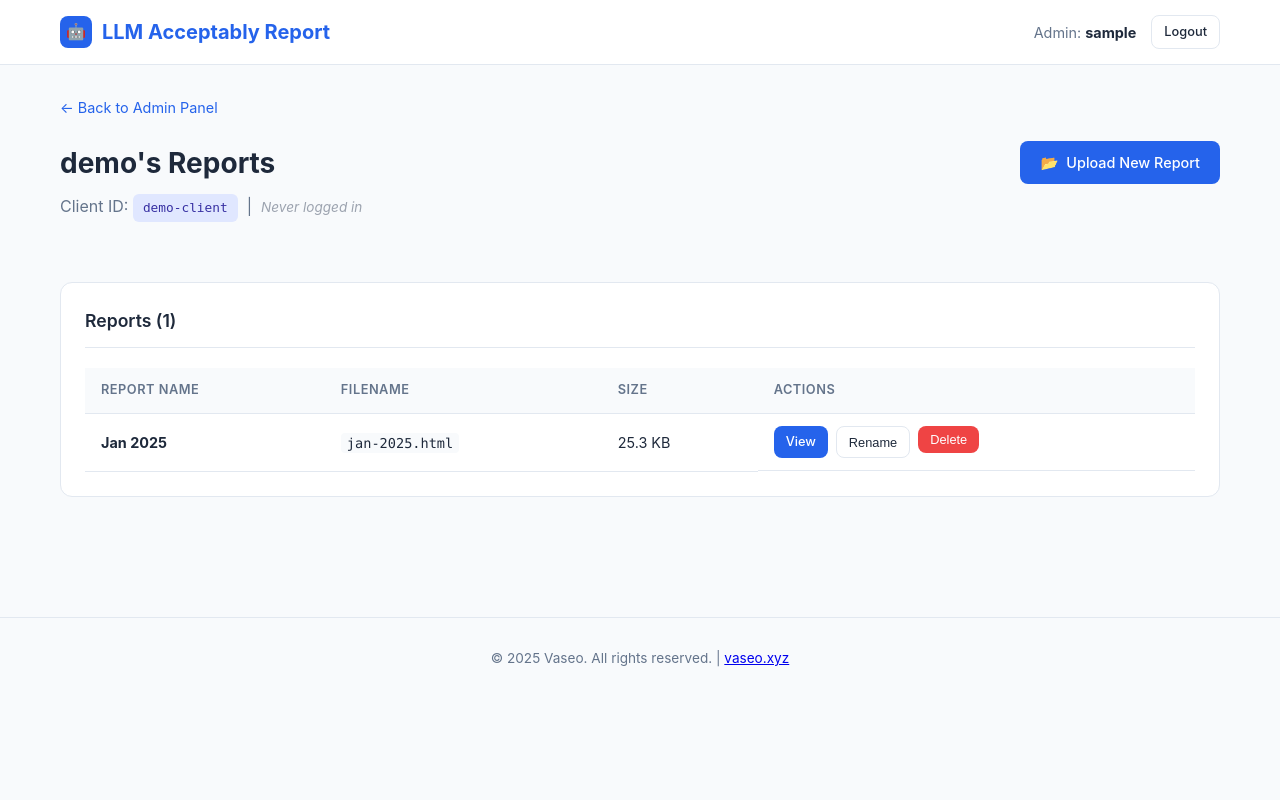
After one commit to Chef-jonka/vaseo.xyz, a Flask app: page /admin/client/demo-client in a window 1280 px wide. The commit adds this page. Run offline with Flask 3, Linux system fonts and the light colour scheme; the visitor is signed in with stand-in values (Sample User, id 1); data comes from the database, SQL or seed files in the repository.

Commit message:
Add admin features: report count, last login, view/edit/delete reports
- Show report count per client in admin panel
- Track and display last login time for clients
- Add client reports page with view/rename/delete actions
- Add modal for renaming reports
- New admin_client.html template

Co-Authored-By: Claude Opus 4.5 <noreply@anthropic.com>

```diff
--- a/tools/llm-acceptably-report/app.py
+++ b/tools/llm-acceptably-report/app.py
@@ -58,9 +58,16 @@ def init_db():
             password_hash TEXT NOT NULL,
             client_id TEXT,
             is_admin INTEGER DEFAULT 0,
-            created_at TIMESTAMP DEFAULT CURRENT_TIMESTAMP
+            created_at TIMESTAMP DEFAULT CURRENT_TIMESTAMP,
+            last_login TIMESTAMP
         )
     ''')
+
+    # Add last_login column if it doesn't exist (for existing databases)
+    try:
+        cursor.execute('ALTER TABLE users ADD COLUMN last_login TIMESTAMP')
+    except sqlite3.OperationalError:
+        pass  # Column already exists
 
     # Check if demo user exists
     cursor.execute('SELECT id FROM users WHERE username = ?', ('demo',))
@@ -97,13 +104,22 @@ def get_user(username):
     return user
 
 def get_all_clients():
-    """Get all non-admin users."""
+    """Get all non-admin users with report counts."""
     conn = get_db()
     cursor = conn.cursor()
-    cursor.execute('SELECT id, username, client_id, created_at FROM users WHERE is_admin = 0 ORDER BY created_at DESC')
+    cursor.execute('SELECT id, username, client_id, created_at, last_login FROM users WHERE is_admin = 0 ORDER BY created_at DESC')
     clients = cursor.fetchall()
     conn.close()
-    return clients
+
+    # Add report count for each client
+    clients_with_reports = []
+    for client in clients:
+        client_dict = dict(client)
+        reports = get_client_reports(client['client_id'])
+        client_dict['report_count'] = len(reports)
+        clients_with_reports.append(client_dict)
+
+    return clients_with_reports
 
 def create_user(username, password, client_id, is_admin=False):
     """Create a new user."""
@@ -213,6 +229,14 @@ def login():
             session['username'] = user['username']
             session['client_id'] = user['client_id']
             session['is_admin'] = bool(user['is_admin'])
+
+            # Update last login time
+            conn = get_db()
+            cursor = conn.cursor()
+            cursor.execute('UPDATE users SET last_login = ? WHERE id = ?',
+                         (datetime.now().strftime('%Y-%m-%d %H:%M:%S'), user['id']))
+            conn.commit()
+            conn.close()
 
             flash(f'Welcome back, {username}!', 'success')
 
@@ -424,6 +448,98 @@ def admin():
                          error=error,
                          success=success)
 
+@app.route('/admin/client/<client_id>')
+@admin_required
+def admin_client_reports(client_id):
+    """Admin: View all reports for a specific client."""
+    # Get client info
+    conn = get_db()
+    cursor = conn.cursor()
+    cursor.execute('SELECT username, client_id, created_at, last_login FROM users WHERE client_id = ? AND is_admin = 0', (client_id,))
+    client = cursor.fetchone()
+    conn.close()
+
+    if not client:
+        flash('Client not found.', 'error')
+        return redirect(url_for('admin'))
+
+    reports = get_client_reports(client_id)
+
+    return render_template('admin_client.html',
+                         username=session.get('username'),
+                         client=dict(client),
+                         reports=reports)
+
+@app.route('/admin/report/rename', methods=['POST'])
+@admin_required
+def rename_report():
+    """Admin: Rename a report."""
+    client_id = request.form.get('client_id', '').strip()
+    old_filename = request.form.get('old_filename', '').strip()
+    new_name = request.form.get('new_name', '').strip()
+
+    if not client_id or not old_filename or not new_name:
+        flash('Missing required fields.', 'error')
+        return redirect(url_for('admin'))
+
+    # Validate filenames
+    if '..' in old_filename or '/' in old_filename:
+        flash('Invalid filename.', 'error')
+        return redirect(url_for('admin_client_reports', client_id=client_id))
+
+    # Sanitize new name
+    new_name = ''.join(c if c.isalnum() or c in '-_' else '-' for c in new_name.lower())
+    new_filename = f'{new_name}.html'
+
+    old_path = os.path.join(app.config['REPORTS_DIR'], client_id, old_filename)
+    new_path = os.path.join(app.config['REPORTS_DIR'], client_id, new_filename)
+
+    if not os.path.exists(old_path):
+        flash('Report not found.', 'error')
+        return redirect(url_for('admin_client_reports', client_id=client_id))
+
+    if os.path.exists(new_path) and old_path != new_path:
+        flash('A report with that name already exists.', 'error')
+        return redirect(url_for('admin_client_reports', client_id=client_id))
+
+    try:
+        os.rename(old_path, new_path)
+        flash(f'Report renamed to "{new_name}" successfully.', 'success')
+    except Exception as e:
+        flash(f'Error renaming report: {str(e)}', 'error')
+
+    return redirect(url_for('admin_client_reports', client_id=client_id))
+
+@app.route('/admin/report/delete', methods=['POST'])
+@admin_required
+def delete_report():
+    """Admin: Delete a report."""
+    client_id = request.form.get('client_id', '').strip()
+    filename = request.form.get('filename', '').strip()
+
+    if not client_id or not filename:
+        flash('Missing required fields.', 'error')
+        return redirect(url_for('admin'))
+
+    # Validate filename
+    if '..' in filename or '/' in filename:
+        flash('Invalid filename.', 'error')
+        return redirect(url_for('admin_client_reports', client_id=client_id))
+
+    report_path = os.path.join(app.config['REPORTS_DIR'], client_id, filename)
+
+    if not os.path.exists(report_path):
+        flash('Report not found.', 'error')
+        return redirect(url_for('admin_client_reports', client_id=client_id))
+
+    try:
+        os.remove(report_path)
+        flash('Report deleted successfully.', 'success')
+    except Exception as e:
+        flash(f'Error deleting report: {str(e)}', 'error')
+
+    return redirect(url_for('admin_client_reports', client_id=client_id))
+
 # Error handlers
 @app.errorhandler(403)
 def forbidden(e):
--- a/tools/llm-acceptably-report/static/css/style.css
+++ b/tools/llm-acceptably-report/static/css/style.css
@@ -416,6 +416,92 @@ body {
     font-family: monospace;
 }
 
+.report-count-badge {
+    display: inline-block;
+    padding: 4px 12px;
+    background: #f0fdf4;
+    color: #166534;
+    border-radius: 20px;
+    font-size: 0.85rem;
+    font-weight: 500;
+    text-decoration: none;
+    transition: all 0.2s;
+}
+
+.report-count-badge:hover {
+    background: #dcfce7;
+    transform: translateY(-1px);
+}
+
+.last-login {
+    font-size: 0.85rem;
+    color: var(--text-secondary);
+}
+
+.never-logged-in {
+    font-size: 0.85rem;
+    color: #9ca3af;
+    font-style: italic;
+}
+
+.actions-cell {
+    display: flex;
+    gap: 8px;
+    flex-wrap: wrap;
+}
+
+.client-header {
+    display: flex;
+    justify-content: space-between;
+    align-items: flex-start;
+    margin-bottom: 30px;
+    gap: 20px;
+}
+
+/* Modal */
+.modal {
+    position: fixed;
+    top: 0;
+    left: 0;
+    width: 100%;
+    height: 100%;
+    background: rgba(0, 0, 0, 0.5);
+    display: flex;
+    align-items: center;
+    justify-content: center;
+    z-index: 1000;
+}
+
+.modal-content {
+    background: var(--card-bg);
+    border-radius: 12px;
+    padding: 30px;
+    width: 100%;
+    max-width: 400px;
+    box-shadow: var(--shadow-lg);
+}
+
+.modal-content h3 {
+    font-size: 1.25rem;
+    color: var(--text-primary);
+    margin-bottom: 20px;
+}
+
+.modal-actions {
+    display: flex;
+    gap: 10px;
+    justify-content: flex-end;
+    margin-top: 20px;
+}
+
+code {
+    background: var(--bg-color);
+    padding: 2px 6px;
+    border-radius: 4px;
+    font-size: 0.85rem;
+    font-family: 'Monaco', 'Menlo', monospace;
+}
+
 /* Footer */
 .footer {
     text-align: center;
--- /dev/null
+++ b/tools/llm-acceptably-report/templates/admin_client.html
@@ -0,0 +1,156 @@
+<!DOCTYPE html>
+<html lang="en">
+<head>
+    <meta charset="UTF-8">
+    <meta name="viewport" content="width=device-width, initial-scale=1.0">
+    <title>{{ client.username }}'s Reports | Admin | LLM Acceptably Report</title>
+    <link rel="stylesheet" href="{{ url_for('static', filename='css/style.css') }}">
+</head>
+<body>
+    <header class="header">
+        <div class="container">
+            <div class="header-content">
+                <a href="{{ url_for('admin') }}" class="logo">
+                    <div class="logo-icon">&#129302;</div>
+                    LLM Acceptably Report
+                </a>
+                <div class="user-info">
+                    <span class="user-name">Admin: <strong>{{ username }}</strong></span>
+                    <a href="{{ url_for('logout') }}" class="btn btn-secondary btn-small">Logout</a>
+                </div>
+            </div>
+        </div>
+    </header>
+
+    <main class="dashboard">
+        <div class="container">
+            <div class="back-link">
+                <a href="{{ url_for('admin') }}">&larr; Back to Admin Panel</a>
+            </div>
+
+            {% with messages = get_flashed_messages(with_categories=true) %}
+                {% if messages %}
+                    {% for category, message in messages %}
+                        <div class="alert alert-{{ 'error' if category == 'error' else 'success' }}">
+                            {{ message }}
+                        </div>
+                    {% endfor %}
+                {% endif %}
+            {% endwith %}
+
+            <div class="client-header">
+                <div>
+                    <h1 class="page-title">{{ client.username }}'s Reports</h1>
+                    <p class="page-subtitle">
+                        Client ID: <span class="client-id-badge">{{ client.client_id }}</span>
+                        {% if client.last_login %}
+                            &nbsp;|&nbsp; Last login: {{ client.last_login }}
+                        {% else %}
+                            &nbsp;|&nbsp; <span class="never-logged-in">Never logged in</span>
+                        {% endif %}
+                    </p>
+                </div>
+                <a href="{{ url_for('upload') }}" class="btn btn-primary">
+                    <span>&#128194;</span> Upload New Report
+                </a>
+            </div>
+
+            {% if reports %}
+                <div class="admin-section">
+                    <h2 class="section-title">Reports ({{ reports|length }})</h2>
+                    <table class="clients-table">
+                        <thead>
+                            <tr>
+                                <th>Report Name</th>
+                                <th>Filename</th>
+                                <th>Size</th>
+                                <th>Actions</th>
+                            </tr>
+                        </thead>
+                        <tbody>
+                            {% for report in reports %}
+                                <tr>
+                                    <td><strong>{{ report.name }}</strong></td>
+                                    <td><code>{{ report.filename }}</code></td>
+                                    <td>{{ (report.size / 1024)|round(1) }} KB</td>
+                                    <td class="actions-cell">
+                                        <a href="{{ url_for('view_report', client_id=client.client_id, report_filename=report.filename) }}"
+                                           class="btn btn-primary btn-small" target="_blank">View</a>
+
+                                        <button type="button" class="btn btn-secondary btn-small"
+                                                onclick="showRenameModal('{{ report.filename }}', '{{ report.name }}')">Rename</button>
+
+                                        <form method="POST" action="{{ url_for('delete_report') }}" style="display: inline;"
+                                              onsubmit="return confirm('Are you sure you want to delete this report? This cannot be undone.');">
+                                            <input type="hidden" name="client_id" value="{{ client.client_id }}">
+                                            <input type="hidden" name="filename" value="{{ report.filename }}">
+                                            <button type="submit" class="btn btn-danger btn-small">Delete</button>
+                                        </form>
+                                    </td>
+                                </tr>
+                            {% endfor %}
+                        </tbody>
+                    </table>
+                </div>
+            {% else %}
+                <div class="empty-state">
+                    <div class="empty-icon">&#128203;</div>
+                    <h3 class="empty-title">No Reports Yet</h3>
+                    <p class="empty-text">
+                        This client doesn't have any reports yet.
+                    </p>
+                    <a href="{{ url_for('upload') }}" class="btn btn-primary">
+                        <span>&#128194;</span> Upload First Report
+                    </a>
+                </div>
+            {% endif %}
+        </div>
+    </main>
+
+    <!-- Rename Modal -->
+    <div id="renameModal" class="modal" style="display: none;">
+        <div class="modal-content">
+            <h3>Rename Report</h3>
+            <form method="POST" action="{{ url_for('rename_report') }}">
+                <input type="hidden" name="client_id" value="{{ client.client_id }}">
+                <input type="hidden" name="old_filename" id="old_filename" value="">
+                <div class="form-group">
+                    <label class="form-label" for="new_name">New Name</label>
+                    <input type="text" id="new_name" name="new_name" class="form-input"
+                           placeholder="e.g., january-2025" required>
+                    <p class="form-hint">Letters, numbers, hyphens, underscores only</p>
+                </div>
+                <div class="modal-actions">
+                    <button type="button" class="btn btn-secondary" onclick="hideRenameModal()">Cancel</button>
+                    <button type="submit" class="btn btn-primary">Rename</button>
+                </div>
+            </form>
+        </div>
+    </div>
+
+    <footer class="footer">
+        <div class="container">
+            <p>&copy; 2025 Vaseo. All rights reserved. | <a href="https://vaseo.xyz" target="_blank">vaseo.xyz</a></p>
+        </div>
+    </footer>
+
+    <script>
+        function showRenameModal(filename, currentName) {
+            document.getElementById('old_filename').value = filename;
+            document.getElementById('new_name').value = currentName.toLowerCase().replace(/ /g, '-');
+            document.getElementById('renameModal').style.display = 'flex';
+        }
+
+        function hideRenameModal() {
+            document.getElementById('renameModal').style.display = 'none';
+        }
+
+        // Close modal when clicking outside
+        document.getElementById('renameModal').addEventListener('click', function(e) {
+            if (e.target === this) {
+                hideRenameModal();
+            }
+        });
+    </script>
+</body>
+</html>
```
Also changed, not shown: tools/llm-acceptably-report/templates/admin.html (+15 -0 lines).
